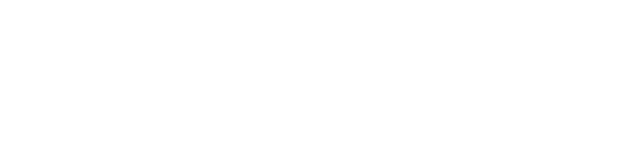
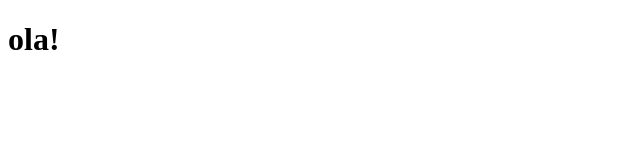
Before and after one commit to GiovannaBeathryce/M1-S3, a plain HTML site: page index.html in a window 1280 px wide. Shown: the full height of the page, 0-640 px from the left. Drawn offline with Linux system fonts and the light colour scheme.

Commit message:
second commit

```diff
--- a/index.html
+++ b/index.html
@@ -8,7 +8,7 @@
 </head>
 <body>
 
-
+    <h1>ola!</h1>
 
 
     <script src="./index.js"></script>
```
